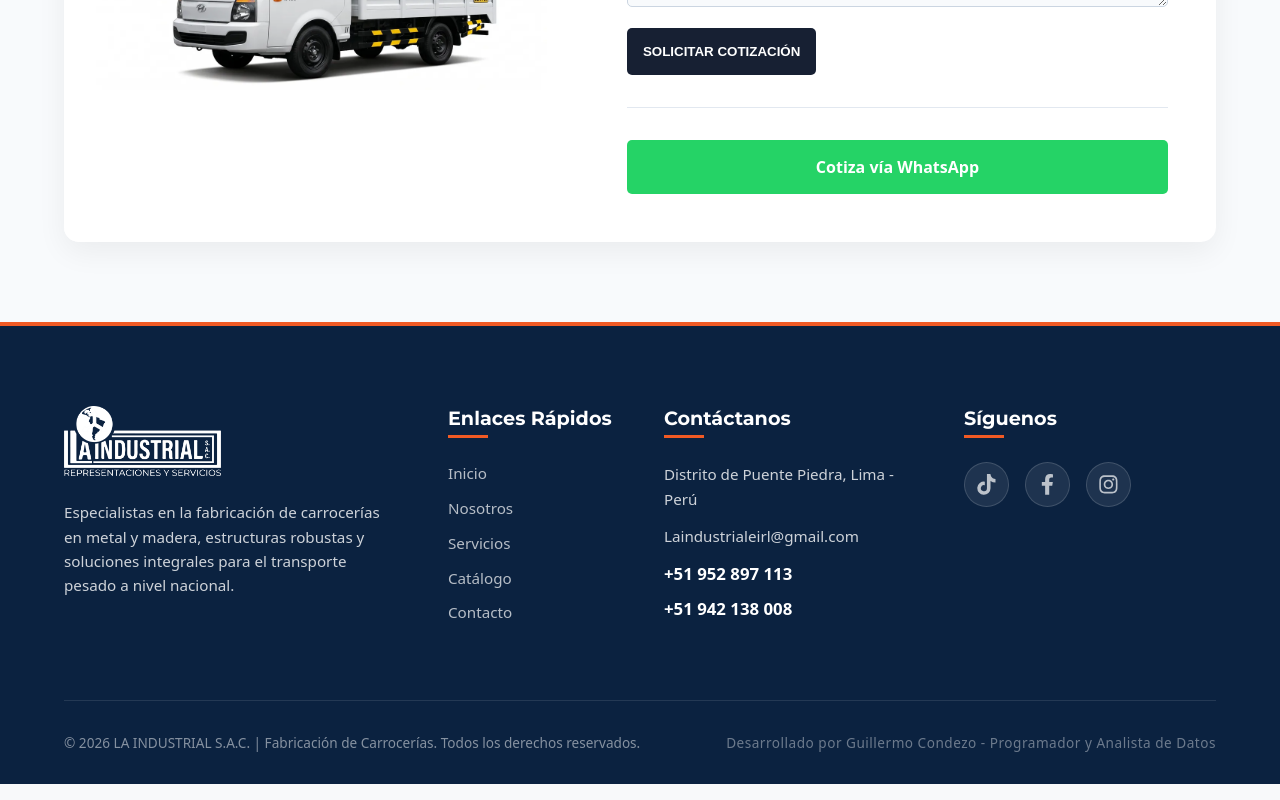
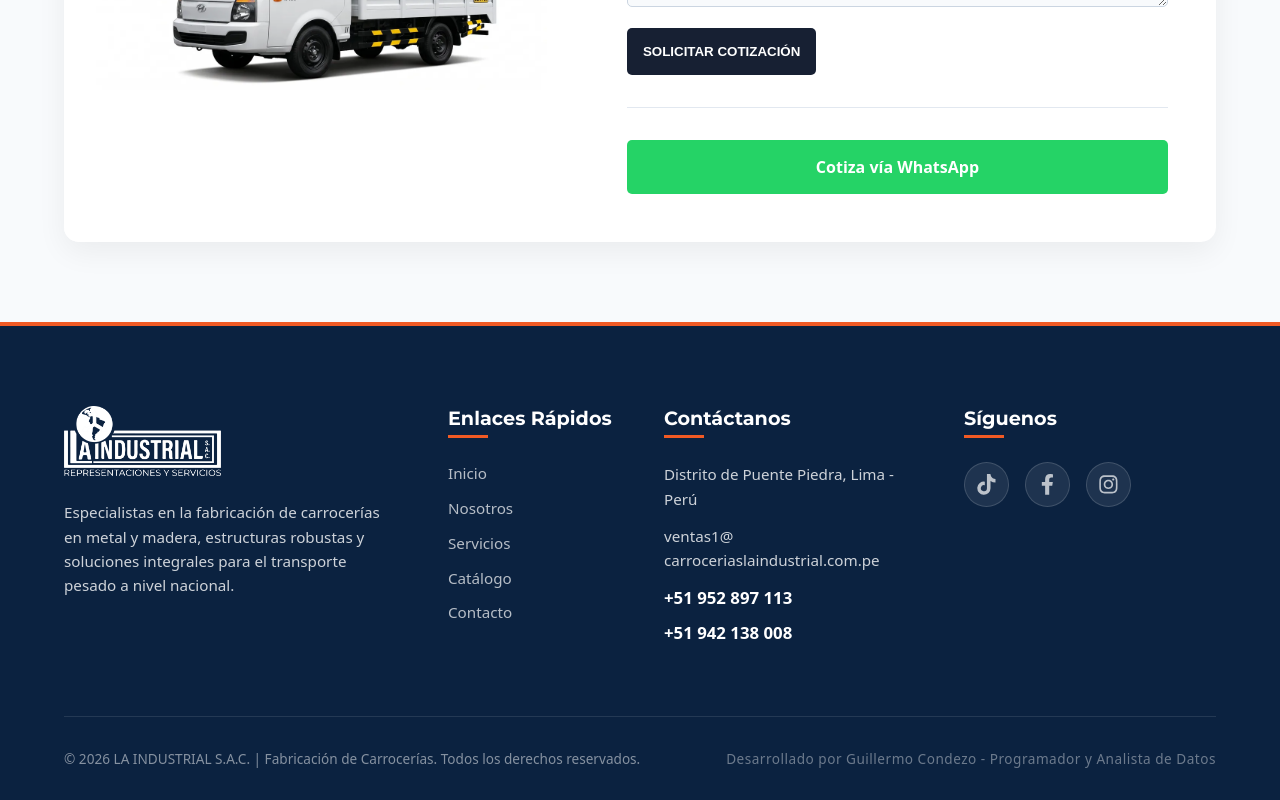
Before and after one commit to gcondezoy/la-industrial, a React (Vite) app: page / in a window 1280 px wide. Shown: the part 3578-4378 px from the top of the page. Built offline with nearby package versions, Linux system fonts and the light colour scheme.

Commit message:
Usa el correo corporativo ventas1@ en vez del Gmail
- Footer, pagina de Contacto, meta description y datos estructurados
- El correo ahora es clickeable (mailto) y parte linea tras la @

Co-Authored-By: Claude Opus 5.5 <noreply@anthropic.com>

```diff
--- a/index.html
+++ b/index.html
@@ -26,7 +26,7 @@
       "image": "https://www.carroceriaslaindustrial.com.pe/logo.webp",
       "url": "https://www.carroceriaslaindustrial.com.pe/",
       "telephone": "+51932528794",
-      "email": "Laindustrialeirl@gmail.com",
+      "email": "ventas1@carroceriaslaindustrial.com.pe",
       "description": "Fabricación de carrocerías metálicas y de madera para transporte pesado: furgones, barandas, tolvas, cisternas, plataformas y unidades especiales.",
       "priceRange": "$$",
       "address": {
--- a/src/components/Footer.jsx
+++ b/src/components/Footer.jsx
@@ -37,7 +37,7 @@ const Footer = () => {
           <div className="footer__contact">
             <h3>Contáctanos</h3>
             <p>Distrito de Puente Piedra, Lima - Perú</p>
-            <p>Laindustrialeirl@gmail.com</p>
+            <p><a href="mailto:ventas1@carroceriaslaindustrial.com.pe" className="email">ventas1@<wbr />carroceriaslaindustrial.com.pe</a></p>
             <p className="phone">+51 952 897 113</p>
             <p className="phone">+51 942 138 008</p>
           </div>
--- a/src/components/Footer.scss
+++ b/src/components/Footer.scss
@@ -94,6 +94,14 @@ $transition: all 0.3s ease;
     font-size: 0.95rem;
     margin-bottom: 0.8rem;
     line-height: 1.6;
+    overflow-wrap: anywhere; // el correo es largo: que parta línea en vez de desbordarse
+
+    .email {
+      color: inherit;
+      text-decoration: none;
+      transition: $transition;
+      &:hover { color: $secondary; }
+    }
 
     &.phone {
       color: #fff;
--- a/src/pages/Contact.jsx
+++ b/src/pages/Contact.jsx
@@ -59,7 +59,7 @@ const Contacto = () => {
     <div className="contact-page">
       <Seo
         title="Contacto y Cotización | Carrocerías La Industrial S.A.C. - Puente Piedra, Lima"
-        description="Cotiza tu carrocería o furgón. Planta en Puente Piedra, Lima - Perú. Escríbenos por WhatsApp al +51 932 528 794 o al correo Laindustrialeirl@gmail.com."
+        description="Cotiza tu carrocería o furgón. Planta en Puente Piedra, Lima - Perú. Escríbenos por WhatsApp al +51 932 528 794 o al correo ventas1@carroceriaslaindustrial.com.pe."
         path="/contacto"
       />
 
@@ -120,7 +120,7 @@ const Contacto = () => {
                   <div className="icon-box"><FaEnvelope /></div>
                   <div>
                     <h3>Correo Corporativo</h3>
-                    <p>Laindustrialeirl@gmail.com</p>
+                    <p><a href="mailto:ventas1@carroceriaslaindustrial.com.pe" style={{ color: 'inherit', overflowWrap: 'anywhere' }}>ventas1@<wbr />carroceriaslaindustrial.com.pe</a></p>
                   </div>
                 </div>
 
```
